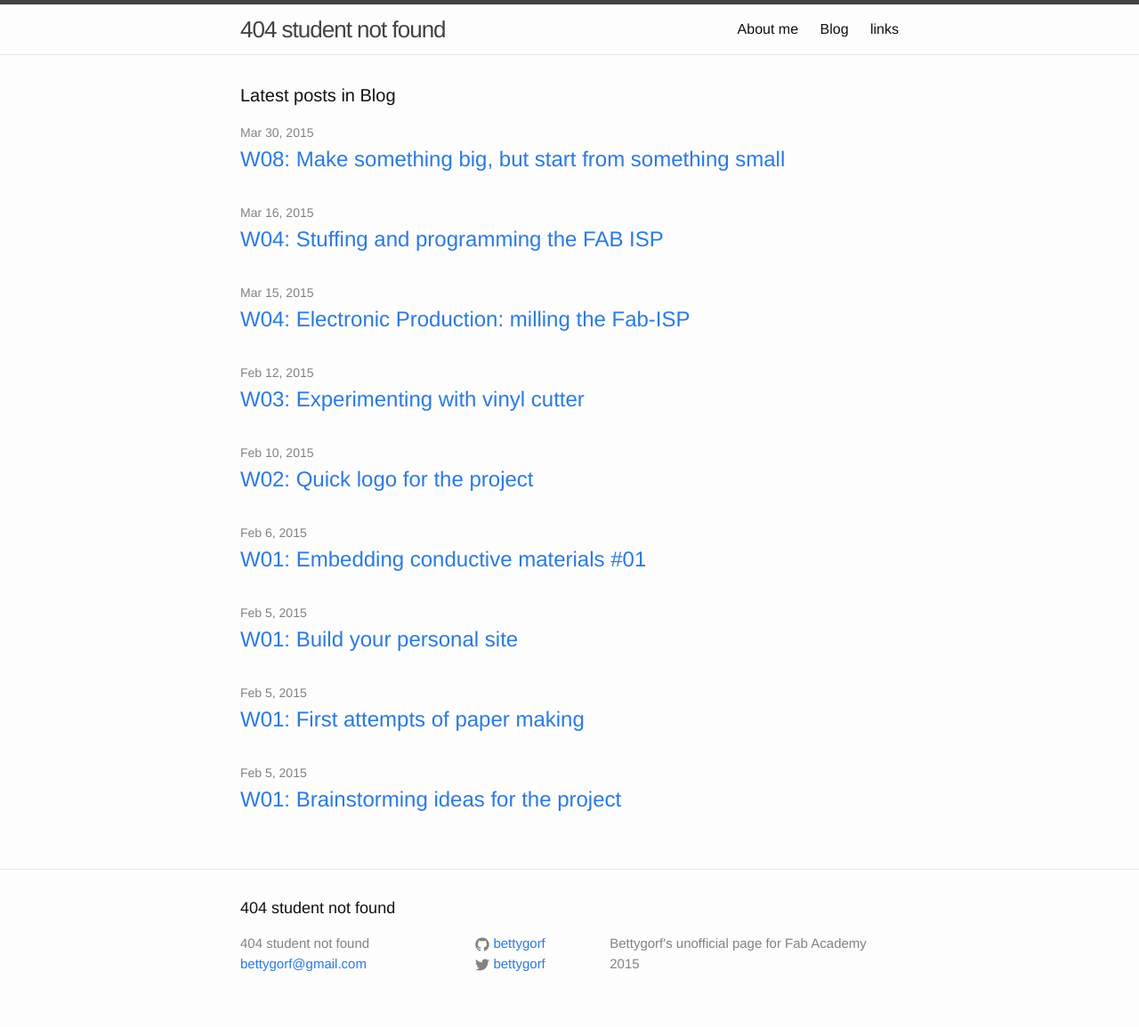
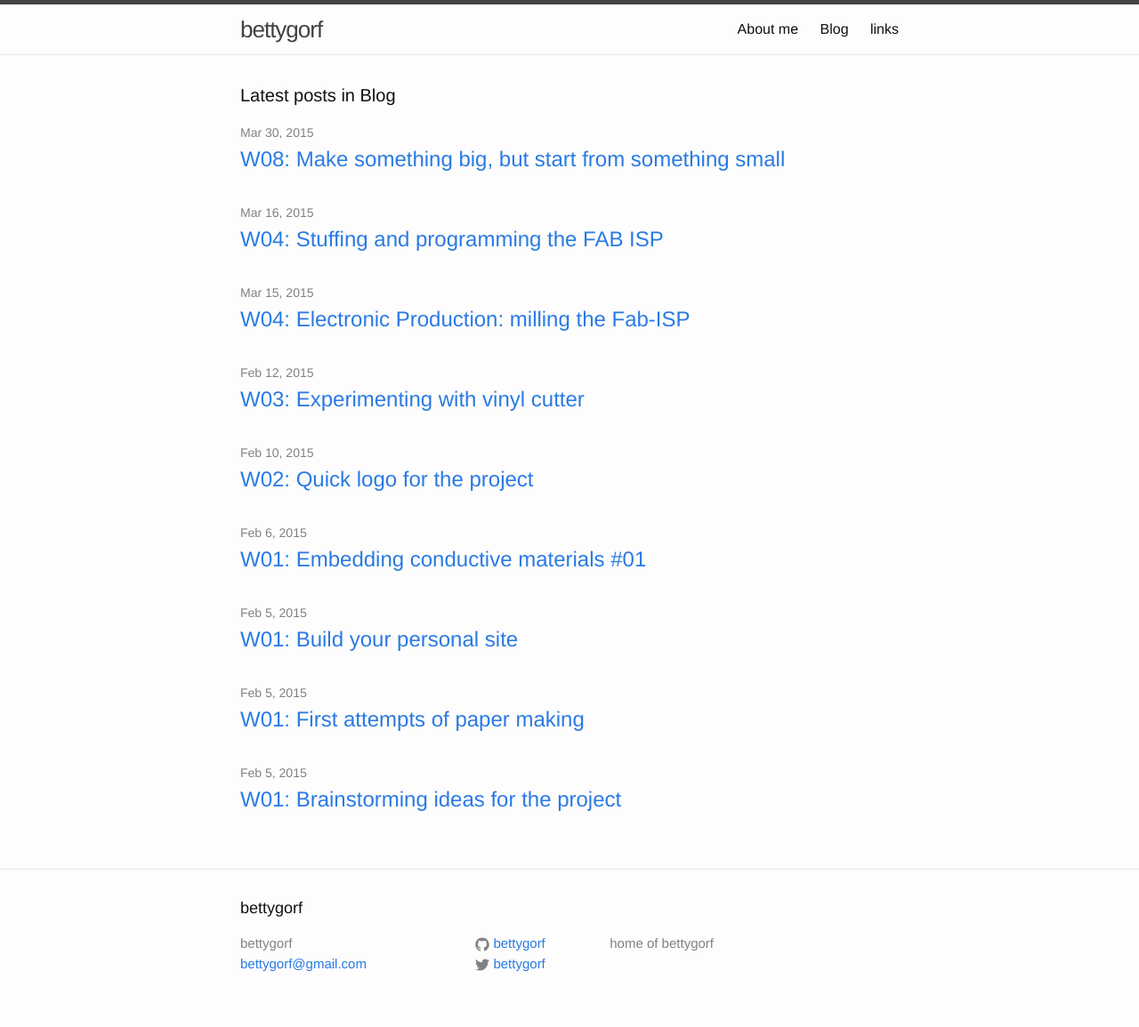
Before and after one commit to bettygorf/bettygorf, a Jekyll site: the page built from index.html, in a window 1280 px wide. Shown: the whole page at 89% size. Built offline with Jekyll 4.4.1, drawn with Linux system fonts in a browser that asks for light colours.

Commit message:
Update _config.yml

```diff
--- a/_config.yml
+++ b/_config.yml
@@ -1,8 +1,8 @@
 # Site settings
-title: 404 student not found
+title: bettygorf
 email: bettygorf@gmail.com
 description: > # this means to ignore newlines until "baseurl:"
-  Bettygorf's unofficial page for Fab Academy 2015
+  home of bettygorf
 baseurl: "" # the subpath of your site, e.g. /blog/
 url: "http://yourdomain.com" # the base hostname & protocol for your site
 twitter_username: bettygorf
```
